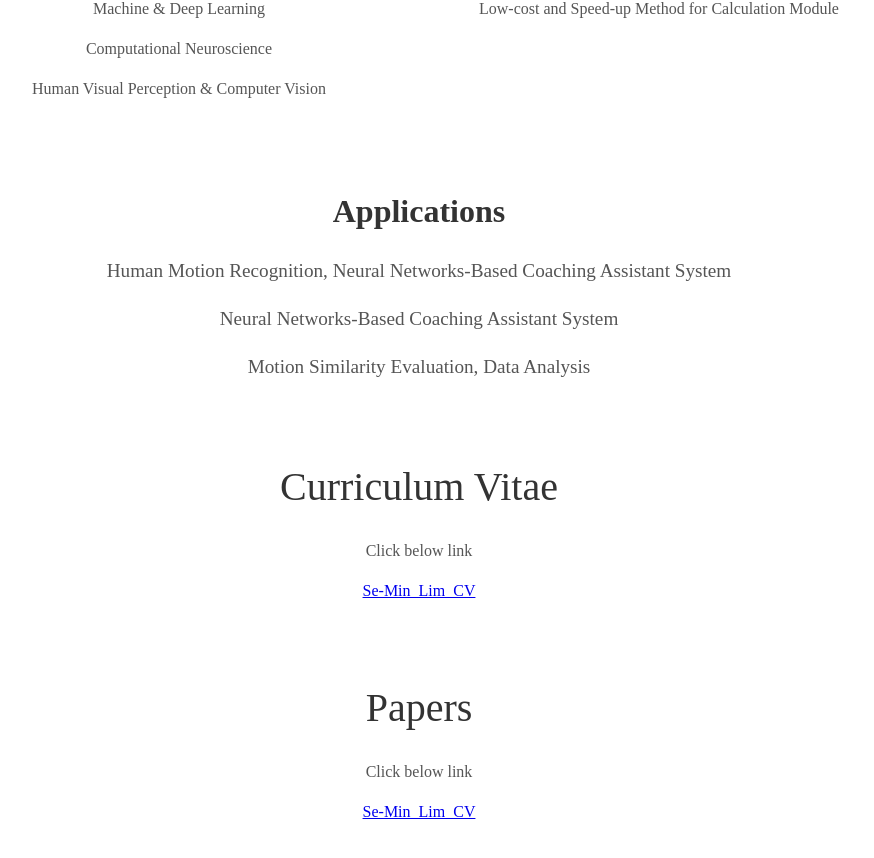
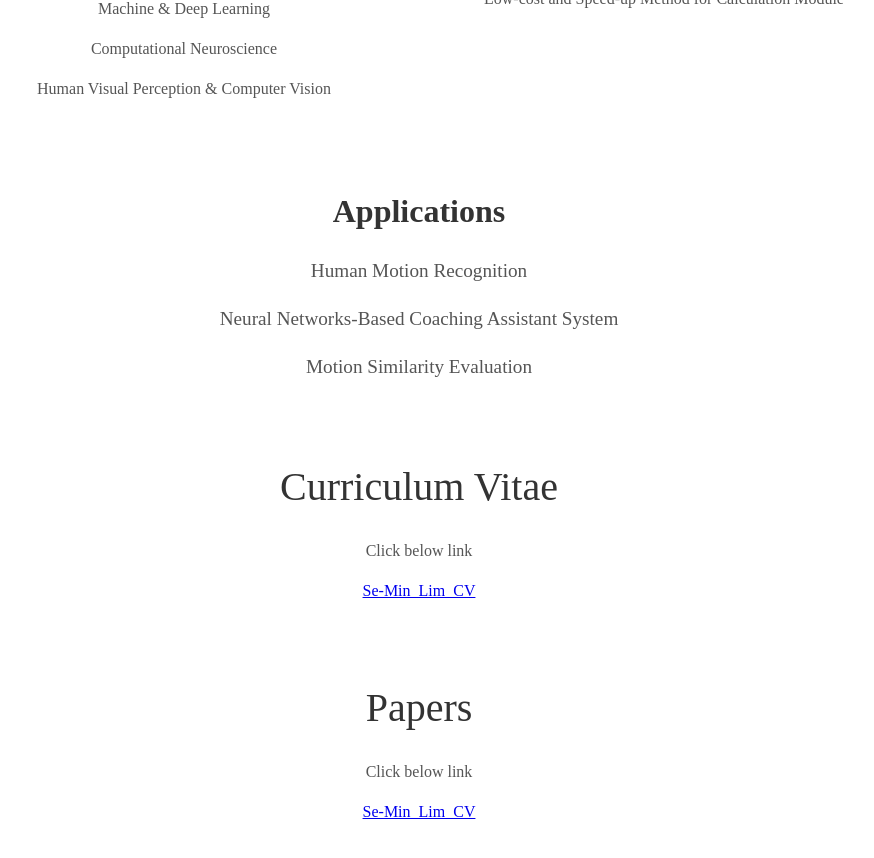
Before and after one commit to SeMinLim/SeMinLim.github.io, a Jekyll site: the page built from index.html, in a window 1280 px wide and 900 px high, scrolled down 1354 px. Shown: the top 858 px of the window, without its empty margins (221-1095 px from the left). Built offline with Jekyll 4.4.1, drawn with Linux system fonts in a browser that asks for light colours; some web fonts are replaced.

Commit message:
Update about.html

```diff
--- a/_includes/about.html
+++ b/_includes/about.html
@@ -12,7 +12,7 @@
     <p>Computational Neuroscience</p>
     <p>Human Visual Perception & Computer Vision</p>
   </div>
-  <div class="tech">
+  <div class="tech" style="margin:0px 0px -15px 0px;">
     <h2>Computer Architecture</h2>
       <img width="70" height="70" src="/assets/FPGA.jpeg"/>
       <img width="70" height="70" src="/assets/SoC.jpg"/>
@@ -23,7 +23,7 @@
 </div>
 <div class="user-details">
   <h2>Applications</h2>
-  <p>Human Motion Recognition, Neural Networks-Based Coaching Assistant System</p>
+  <p>Human Motion Recognition</p>
   <p>Neural Networks-Based Coaching Assistant System</p>
-  <p>Motion Similarity Evaluation, Data Analysis</p>
+  <p>Motion Similarity Evaluation</p>
 </div>
```
